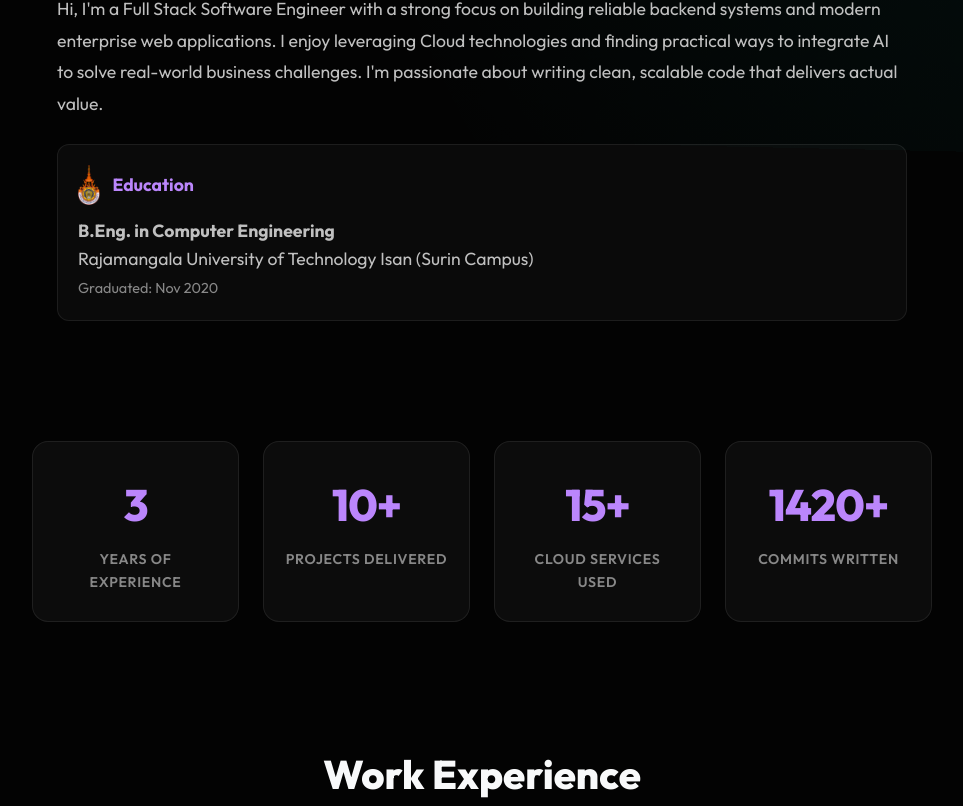
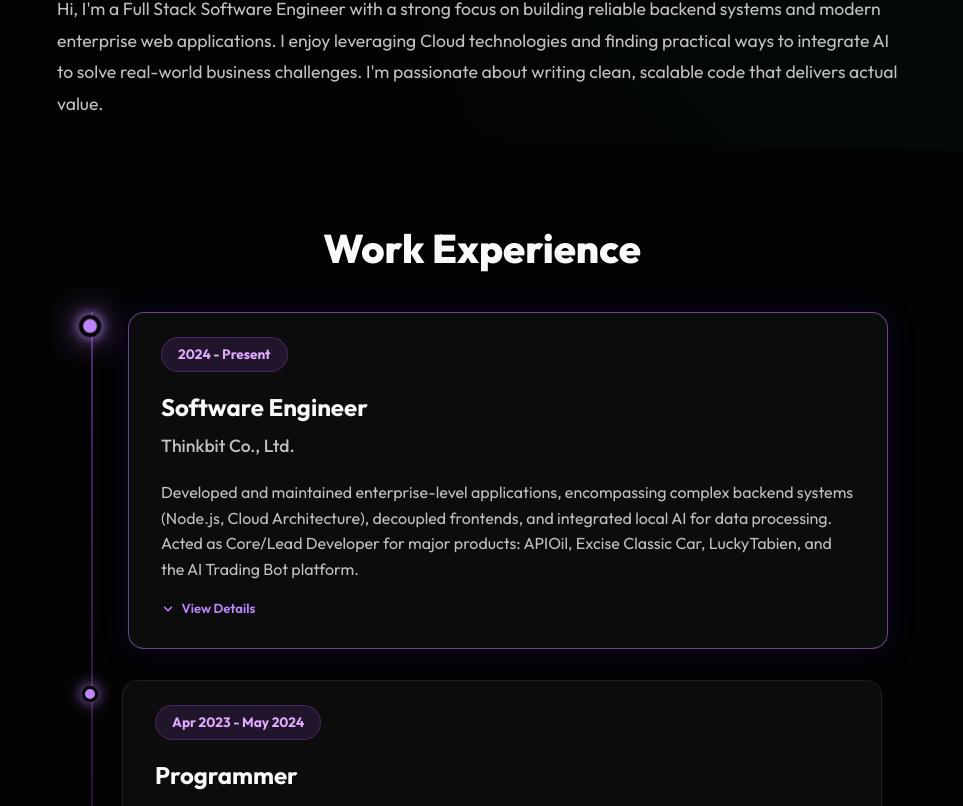
Before and after one commit to ColorsYoung/Resume, a Next.js app: page / in a window 1280 px wide. Shown: the part 874-1680 px from the top of the page, without its empty margins (158-1121 px from the left). Built offline with nearby package versions, Linux system fonts and the light colour scheme.

Commit message:
feat: comment out AnimatedCounter and stats section in About component

```diff
--- a/src/app/page.tsx
+++ b/src/app/page.tsx
@@ -416,19 +416,62 @@ export default function Home() {
               typingSpeed={15}
             />
           </div>
-          <div style={{ marginTop: '1.5rem', padding: '1.25rem', background: 'rgba(255,255,255,0.03)', borderRadius: '12px', border: '1px solid var(--card-border)', textAlign: 'left' }}>
-            <div style={{ display: 'flex', alignItems: 'center', gap: '0.75rem', marginBottom: '0.75rem' }}>
-              <img src="/rmuti.png" alt="RMUTI Logo" style={{ height: '40px', width: 'auto', borderRadius: '4px' }} />
-              <h3 style={{ fontSize: '1.1rem', margin: 0, color: 'var(--accent-light)' }}>
+          {/*
+          <div style={{
+            marginTop: '2rem',
+            padding: '1.5rem',
+            background: 'linear-gradient(145deg, rgba(255,255,255,0.05) 0%, rgba(255,255,255,0.01) 100%)',
+            borderRadius: '16px',
+            border: '1px solid rgba(255,255,255,0.08)',
+            boxShadow: '0 4px 20px rgba(0,0,0,0.2)',
+            display: 'flex',
+            gap: '1.25rem',
+            alignItems: 'flex-start',
+            transition: 'transform 0.3s ease, border-color 0.3s ease'
+          }} className="education-card">
+            <div style={{
+              background: 'rgba(255,255,255,0.05)',
+              padding: '0.75rem',
+              borderRadius: '12px',
+              display: 'flex',
+              alignItems: 'center',
+              justifyContent: 'center',
+              border: '1px solid rgba(255,255,255,0.1)'
+            }}>
+              <img src="/rmuti.png" alt="RMUTI Logo" style={{ height: '48px', width: 'auto', filter: 'brightness(1.1)' }} />
+            </div>
+            <div style={{ flex: 1 }}>
+              <div style={{
+                fontSize: '0.75rem',
+                fontWeight: 600,
+                textTransform: 'uppercase',
+                letterSpacing: '0.05em',
+                color: 'var(--accent-light)',
+                marginBottom: '0.25rem',
+                opacity: 0.8
+              }}>
                 Education
+              </div>
+              <h3 style={{ fontSize: '1.2rem', margin: '0 0 0.25rem 0', color: '#fff', fontWeight: 600 }}>
+                B.Eng. in Computer Engineering
               </h3>
+              <p style={{ margin: 0, fontSize: '1rem', color: 'var(--text-secondary)', lineHeight: '1.4' }}>
+                Rajamangala University of Technology Isan
+              </p>
+              <div style={{
+                display: 'flex',
+                alignItems: 'center',
+                gap: '0.5rem',
+                marginTop: '0.75rem',
+                fontSize: '0.85rem',
+                color: 'var(--text-muted)'
+              }}>
+                <svg width="14" height="14" viewBox="0 0 24 24" fill="none" stroke="currentColor" strokeWidth="2" strokeLinecap="round" strokeLinejoin="round"><rect x="3" y="4" width="18" height="18" rx="2" ry="2"></rect><line x1="16" y1="2" x2="16" y2="6"></line><line x1="8" y1="2" x2="8" y2="6"></line><line x1="3" y1="10" x2="21" y2="10"></line></svg>
+                Graduated: Nov 2020
+              </div>
             </div>
-            <p style={{ margin: 0, lineHeight: '1.6' }}>
-              <strong>B.Eng. in Computer Engineering</strong><br />
-              Rajamangala University of Technology Isan (Surin Campus)
-              <span style={{ display: 'block', fontSize: '0.9rem', color: 'var(--text-muted)', marginTop: '0.25rem' }}>Graduated: Nov 2020</span>
-            </p>
           </div>
+          */}
         </>
       ),
       expTitle: "Work Experience",
@@ -467,19 +510,62 @@ export default function Home() {
               typingSpeed={15}
             />
           </div>
-          <div style={{ marginTop: '1.5rem', padding: '1.25rem', background: 'rgba(255,255,255,0.03)', borderRadius: '12px', border: '1px solid var(--card-border)', textAlign: 'left' }}>
-            <div style={{ display: 'flex', alignItems: 'center', gap: '0.75rem', marginBottom: '0.75rem' }}>
-              <img src="/rmuti.png" alt="RMUTI Logo" style={{ height: '40px', width: 'auto', borderRadius: '4px' }} />
-              <h3 style={{ fontSize: '1.1rem', margin: 0, color: 'var(--accent-light)' }}>
+          {/*
+          <div style={{
+            marginTop: '2rem',
+            padding: '1.5rem',
+            background: 'linear-gradient(145deg, rgba(255,255,255,0.05) 0%, rgba(255,255,255,0.01) 100%)',
+            borderRadius: '16px',
+            border: '1px solid rgba(255,255,255,0.08)',
+            boxShadow: '0 4px 20px rgba(0,0,0,0.2)',
+            display: 'flex',
+            gap: '1.25rem',
+            alignItems: 'flex-start',
+            transition: 'transform 0.3s ease, border-color 0.3s ease'
+          }} className="education-card">
+            <div style={{
+              background: 'rgba(255,255,255,0.05)',
+              padding: '0.75rem',
+              borderRadius: '12px',
+              display: 'flex',
+              alignItems: 'center',
+              justifyContent: 'center',
+              border: '1px solid rgba(255,255,255,0.1)'
+            }}>
+              <img src="/rmuti.png" alt="RMUTI Logo" style={{ height: '48px', width: 'auto', filter: 'brightness(1.1)' }} />
+            </div>
+            <div style={{ flex: 1 }}>
+              <div style={{
+                fontSize: '0.75rem',
+                fontWeight: 600,
+                textTransform: 'uppercase',
+                letterSpacing: '0.05em',
+                color: 'var(--accent-light)',
+                marginBottom: '0.25rem',
+                opacity: 0.8
+              }}>
                 การศึกษา
+              </div>
+              <h3 style={{ fontSize: '1.2rem', margin: '0 0 0.25rem 0', color: '#fff', fontWeight: 600 }}>
+                ปริญญาตรี วิศวกรรมคอมพิวเตอร์
               </h3>
+              <p style={{ margin: 0, fontSize: '1rem', color: 'var(--text-secondary)', lineHeight: '1.4' }}>
+                มหาวิทยาลัยเทคโนโลยีราชมงคลอีสาน
+              </p>
+              <div style={{
+                display: 'flex',
+                alignItems: 'center',
+                gap: '0.5rem',
+                marginTop: '0.75rem',
+                fontSize: '0.85rem',
+                color: 'var(--text-muted)'
+              }}>
+                <svg width="14" height="14" viewBox="0 0 24 24" fill="none" stroke="currentColor" strokeWidth="2" strokeLinecap="round" strokeLinejoin="round"><rect x="3" y="4" width="18" height="18" rx="2" ry="2"></rect><line x1="16" y1="2" x2="16" y2="6"></line><line x1="8" y1="2" x2="8" y2="6"></line><line x1="3" y1="10" x2="21" y2="10"></line></svg>
+                จบการศึกษา: พฤศจิกายน 2563
+              </div>
             </div>
-            <p style={{ margin: 0, lineHeight: '1.6' }}>
-              <strong>ปริญญาตรี วิศวกรรมคอมพิวเตอร์</strong><br />
-              มหาวิทยาลัยเทคโนโลยีราชมงคลอีสาน วิทยาเขตสุรินทร์
-              <span style={{ display: 'block', fontSize: '0.9rem', color: 'var(--text-muted)', marginTop: '0.25rem' }}>จบการศึกษา: พฤศจิกายน 2563</span>
-            </p>
           </div>
+          */}
         </>
       ),
       expTitle: "Work Experience",
--- a/src/components/About.tsx
+++ b/src/components/About.tsx
@@ -1,7 +1,7 @@
 "use client";
 
 import React from 'react';
-import { AnimatedCounter } from './AnimatedCounter';
+// import { AnimatedCounter } from './AnimatedCounter';
 
 interface AboutProps {
   currentT: {
@@ -22,7 +22,7 @@ export const About: React.FC<AboutProps> = ({ currentT, lang }) => {
         </div>
       </section>
 
-      {/* 3. Stats Counter Section with dynamic count-up numbers */}
+      {/*
       <section className="stats-section animate-on-scroll">
         <div className="stats-grid">
           <div className="stat-card">
@@ -51,6 +51,7 @@ export const About: React.FC<AboutProps> = ({ currentT, lang }) => {
           </div>
         </div>
       </section>
+      */}
     </>
   );
 };
```
